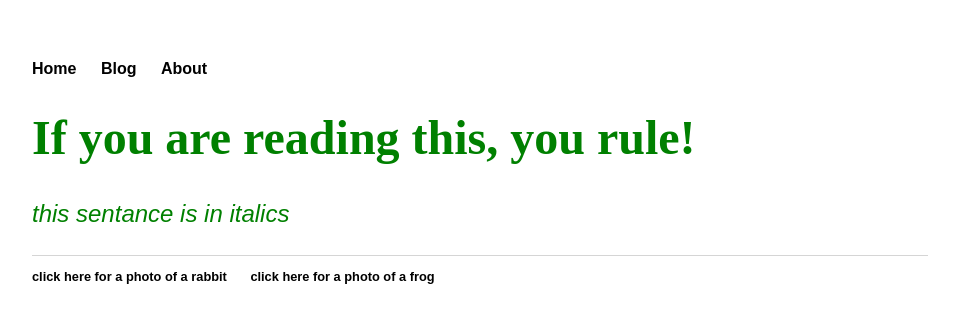
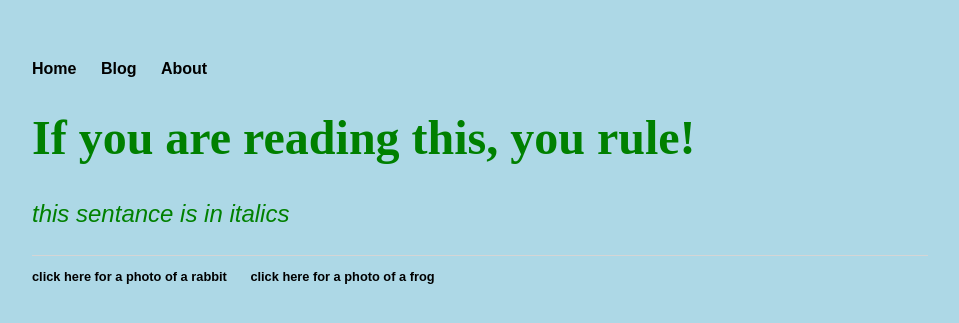
Before and after one commit to NorthWal/northwal.github.io, a Jekyll site: the page built from index.html, in a window 1280 px wide. Shown: the top 323 px of the page, without its empty margins (160-1119 px from the left). Built offline with Jekyll 4.4.1, drawn with Linux system fonts in a browser that asks for light colours.

Commit message:
Update main.css

```diff
--- a/css/main.css
+++ b/css/main.css
@@ -1,7 +1,7 @@
 body {
  margin: 60px auto;
  width: 70%;
- background-colour: lightblue;
+ background-color: lightblue;
 }
 h1 {
  text-align: centre;
```
